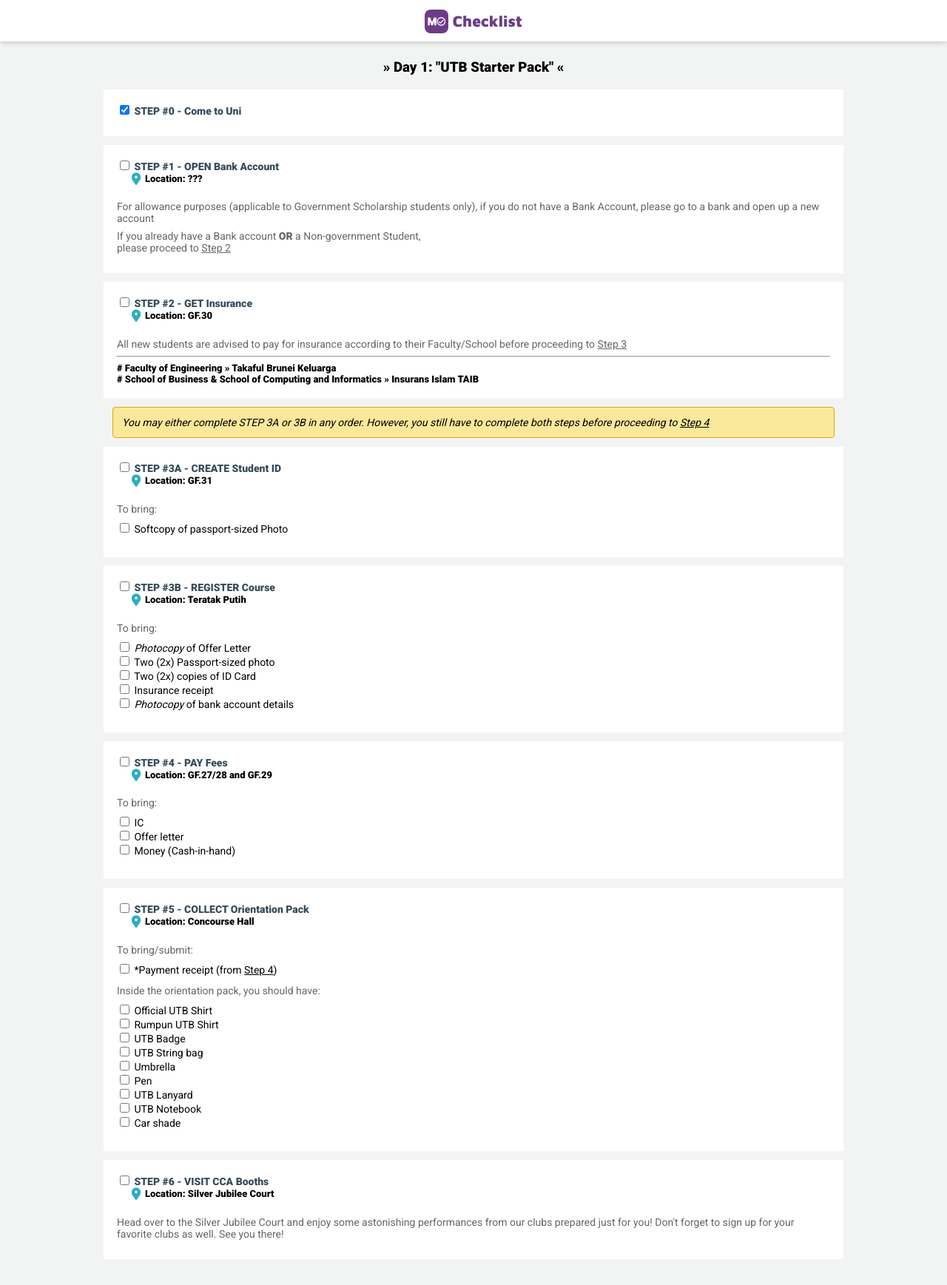
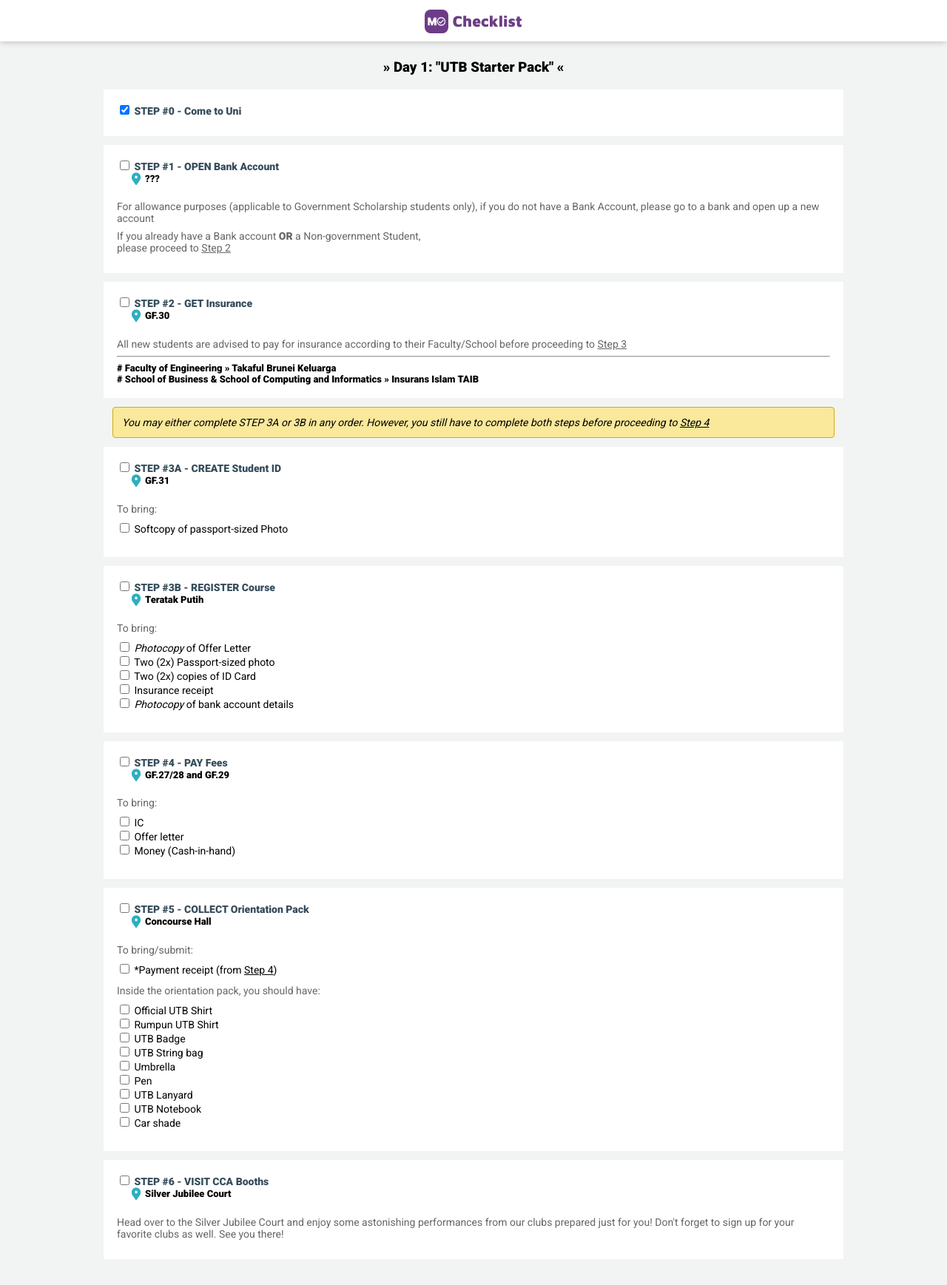
Before and after one commit to naqiuddinihsan/utbmoc, a PHP site: page / in a window 1280 px wide. Shown: the top 1737 px of the page at 74% size. Run offline with PHP 8.4, Linux system fonts and the light colour scheme; some libraries are stand-ins or nearby versions.

Commit message:
Removed “Location: “

```diff
--- a/index.php
+++ b/index.php
@@ -70,7 +70,7 @@
                                             <input type="checkbox" name="moc-step" value="step" id="moc-step1">
                                             STEP #1 - OPEN Bank Account
                                         </h4>
-                                        <h5><div class="moc-ico ico-loc"></div>Location: <?php echo $moc_loc_s1;?></h5>
+                                        <h5><div class="moc-ico ico-loc"></div><?php echo $moc_loc_s1;?></h5>
                                         <p>For allowance purposes (applicable to Government Scholarship students only), if you do not have a Bank Account, please go to a bank and open up a new account</p>
                                         <p>If you already have a Bank account <b>OR</b> a Non-government Student, <br>please proceed to <u>Step 2</u></p>
                                         </div>
@@ -84,7 +84,7 @@
                                             <input type="checkbox" name="moc-step" value="step" id="moc-step2">
                                             STEP #2 - GET Insurance
                                         </h4>
-                                        <h5><div class="moc-ico ico-loc"></div>Location: <?php echo $moc_loc_s2;?></h5>
+                                        <h5><div class="moc-ico ico-loc"></div><?php echo $moc_loc_s2;?></h5>
                                         <p>All new students are advised to pay for insurance according to their Faculty/School before proceeding to <u>Step 3</u></p>
                                             <hr>
                                         <h6># Faculty of Engineering &raquo; Takaful Brunei Keluarga</h6>
@@ -105,7 +105,7 @@
                                             <input type="checkbox" name="moc-step" value="step" id="moc-step3a">
                                             STEP #3A - CREATE Student ID
                                         </h4>
-                                        <h5><div class="moc-ico ico-loc"></div>Location: <?php echo $moc_loc_s3a;?></h5>
+                                        <h5><div class="moc-ico ico-loc"></div><?php echo $moc_loc_s3a;?></h5>
                                         <p>To bring:</p>
                                         <ul>
                                             <li><input type="checkbox" name="moc-tobring3a" value="passphot" id="moc-s3a1"> Softcopy of passport-sized Photo</li>
@@ -120,7 +120,7 @@
                                             <input type="checkbox" name="moc-step" value="step" id="moc-step3b">
                                             STEP #3B - REGISTER Course
                                         </h4>
-                                        <h5><div class="moc-ico ico-loc"></div>Location: <?php echo $moc_loc_s3b;?></h5>
+                                        <h5><div class="moc-ico ico-loc"></div><?php echo $moc_loc_s3b;?></h5>
                                         <p>To bring:</p>
                                         <ul>
                                             <li><input type="checkbox" name="moc-tobring3b" value="tobring" id="moc-s3b1"> <em>Photocopy</em> of Offer Letter</li>
@@ -139,7 +139,7 @@
                                             <input type="checkbox" name="moc-step" value="step" id="moc-step4">
                                             STEP #4 - PAY Fees
                                         </h4>
-                                        <h5><div class="moc-ico ico-loc"></div>Location: <?php echo $moc_loc_s4;?></h5>
+                                        <h5><div class="moc-ico ico-loc"></div><?php echo $moc_loc_s4;?></h5>
                                         <p>To bring:</p>
                                         <ul>
                                             <li><input type="checkbox" name="moc-tobring4" value="tobring" id="moc-s41"> IC</li>
@@ -157,7 +157,7 @@
                                             <input type="checkbox" name="moc-step" value="step" id="moc-step5">
                                             STEP #5 - COLLECT Orientation Pack
                                         </h4>
-                                        <h5><div class="moc-ico ico-loc"></div>Location: <?php echo $moc_loc_s5;?></h5>
+                                        <h5><div class="moc-ico ico-loc"></div><?php echo $moc_loc_s5;?></h5>
                                         <p>To bring/submit:</p>
                                         <ul>
                                             <li>
@@ -215,7 +215,7 @@
                                             <input type="checkbox" name="moc-step" value="step" id="moc-step6">
                                             STEP #6 - VISIT CCA Booths
                                         </h4>
-                                        <h5><div class="moc-ico ico-loc"></div>Location: <?php echo $moc_loc_s6;?></h5>
+                                        <h5><div class="moc-ico ico-loc"></div><?php echo $moc_loc_s6;?></h5>
                                         <p>Head over to the Silver Jubilee Court and enjoy some astonishing performances from our clubs prepared just for you! Don't forget to sign up for your favorite clubs as well. See you there!</p>
                                         </div>
                                     </li>
```
